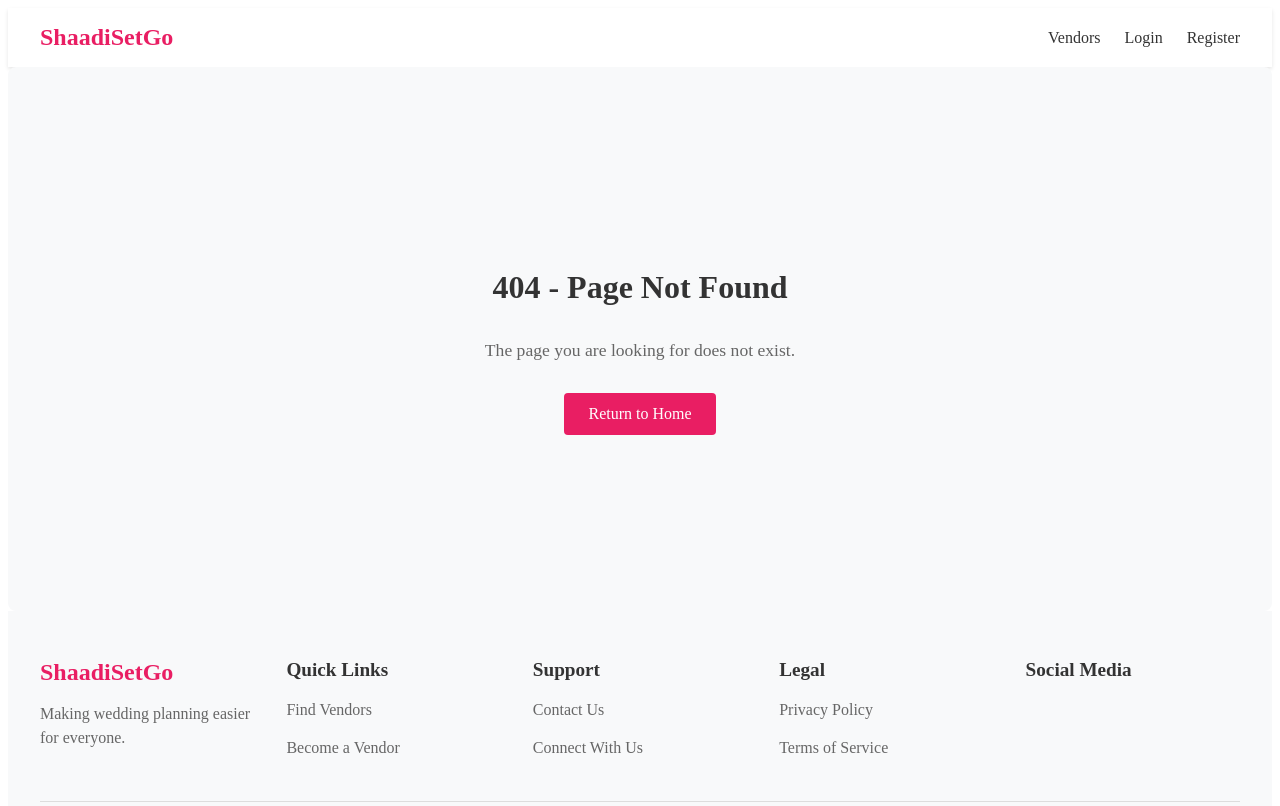
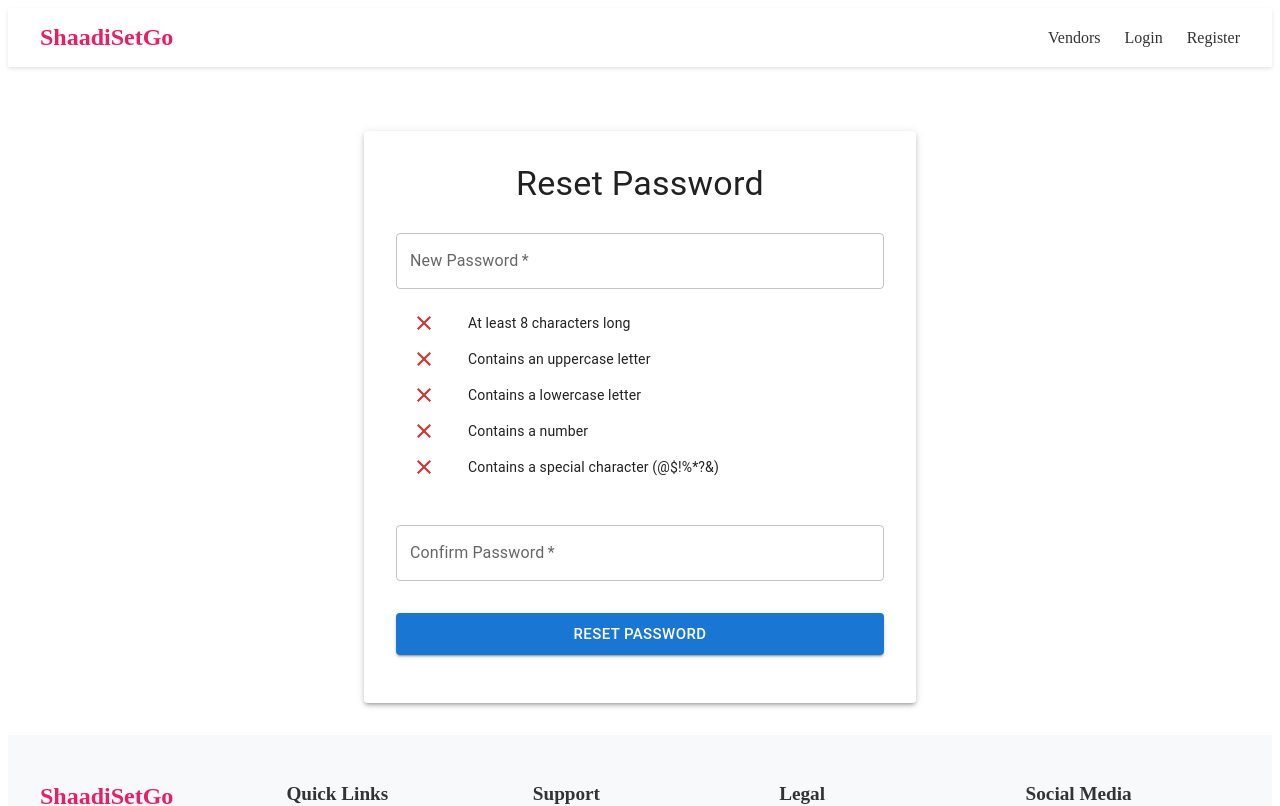
Before and after one commit to Saikrishna115/Shaadisetgo_Frontend, a React (Create React App) app: page /reset-password/1 in a window 1280 px wide. Shown: the top 806 px of the page. Built offline with nearby package versions, Linux system fonts and the light colour scheme.

Commit message:
final commited version 2.8

```diff
--- a/src/App.js
+++ b/src/App.js
@@ -22,6 +22,8 @@ import ConnectWithUs from './pages/ConnectWithUs';
 import NotFound from './pages/NotFound.js';
 import UserProfile from './pages/UserProfile';
 import Calendar from './pages/Calendar';
+import ForgotPassword from './pages/ForgotPassword';
+import ResetPassword from './pages/ResetPassword';
 
 const App = () => {
   return (
@@ -34,6 +36,8 @@ const App = () => {
               <Route path="/" element={<Home />} />
               <Route path="/login" element={<Login />} />
               <Route path="/register" element={<Register />} />
+              <Route path="/forgot-password" element={<ForgotPassword />} />
+              <Route path="/reset-password/:token" element={<ResetPassword />} />
               <Route path="/vendors" element={<VendorList />} />
               <Route path="/contact-us" element={<ContactUs />} />
               <Route path="/privacy-policy" element={<PrivacyPolicy />} />
--- /dev/null
+++ b/src/pages/ForgotPassword.jsx
@@ -0,0 +1,89 @@
+import React, { useState } from 'react';
+import {
+  Container,
+  Box,
+  Typography,
+  TextField,
+  Button,
+  Alert,
+  CircularProgress,
+  Paper
+} from '@mui/material';
+import api from '../services/api';
+
+const ForgotPassword = () => {
+  const [email, setEmail] = useState('');
+  const [isSubmitting, setIsSubmitting] = useState(false);
+  const [error, setError] = useState('');
+  const [success, setSuccess] = useState('');
+
+  const handleSubmit = async (e) => {
+    e.preventDefault();
+    if (isSubmitting) return;
+
+    setIsSubmitting(true);
+    setError('');
+    setSuccess('');
+
+    try {
+      const response = await api.post('/auth/forgot-password', { email });
+      setSuccess(response.data.message || 'Password reset link has been sent to your email.');
+    } catch (err) {
+      setError(err.response?.data?.message || 'Failed to process your request. Please try again.');
+    } finally {
+      setIsSubmitting(false);
+    }
+  };
+
+  return (
+    <Container maxWidth="sm">
+      <Box sx={{ mt: 8, mb: 4 }}>
+        <Paper elevation={3} sx={{ p: 4 }}>
+          <Typography variant="h4" align="center" gutterBottom>
+            Forgot Password
+          </Typography>
+          <Typography variant="body1" align="center" sx={{ mb: 3 }}>
+            Enter your email address and we'll send you a link to reset your password.
+          </Typography>
+
+          {error && (
+            <Alert severity="error" sx={{ mb: 2 }}>
+              {error}
+            </Alert>
+          )}
+
+          {success && (
+            <Alert severity="success" sx={{ mb: 2 }}>
+              {success}
+            </Alert>
+          )}
+
+          <form onSubmit={handleSubmit}>
+            <TextField
+              fullWidth
+              label="Email"
+              type="email"
+              value={email}
+              onChange={(e) => setEmail(e.target.value)}
+              margin="normal"
+              required
+              autoComplete="email"
+            />
+            <Button
+              type="submit"
+              fullWidth
+              variant="contained"
+              size="large"
+              sx={{ mt: 3, mb: 2 }}
+              disabled={isSubmitting}
+            >
+              {isSubmitting ? <CircularProgress size={24} /> : 'Send Reset Link'}
+            </Button>
+          </form>
+        </Paper>
+      </Box>
+    </Container>
+  );
+};
+
+export default ForgotPassword;
--- a/src/pages/Login.jsx
+++ b/src/pages/Login.jsx
@@ -116,6 +116,16 @@ const Login = () => {
             >
               {isSubmitting ? <CircularProgress size={24} /> : 'Login'}
             </Button>
+
+            <Box sx={{ textAlign: 'right', mb: 2 }}>
+              <Button
+                onClick={() => navigate('/forgot-password')}
+                color="primary"
+                size="small"
+              >
+                Forgot Password?
+              </Button>
+            </Box>
           </form>
 
           <Box sx={{ mt: 2, textAlign: 'center' }}>
--- a/src/pages/Register.js
+++ b/src/pages/Register.js
@@ -268,6 +268,16 @@ const Register = () => {
             required
             minLength="8"
           />
+          <small style={{ color: '#666', marginTop: '4px', display: 'block' }}>
+            Password must contain:
+            <ul style={{ margin: '4px 0', paddingLeft: '20px' }}>
+              <li style={{ color: /[A-Z]/.test(formData.password) ? '#4caf50' : '#666' }}>At least one uppercase letter</li>
+              <li style={{ color: /[a-z]/.test(formData.password) ? '#4caf50' : '#666' }}>At least one lowercase letter</li>
+              <li style={{ color: /\d/.test(formData.password) ? '#4caf50' : '#666' }}>At least one number</li>
+              <li style={{ color: /[@$!%*?&]/.test(formData.password) ? '#4caf50' : '#666' }}>At least one special character (@$!%*?&)</li>
+              <li style={{ color: formData.password.length >= 8 ? '#4caf50' : '#666' }}>At least 8 characters long</li>
+            </ul>
+          </small>
         </div>
 
         <div className="form-group">
--- /dev/null
+++ b/src/pages/ResetPassword.jsx
@@ -0,0 +1,163 @@
+import React, { useState } from 'react';
+import { useNavigate, useParams } from 'react-router-dom';
+import {
+  Container,
+  Box,
+  Typography,
+  TextField,
+  Button,
+  Alert,
+  CircularProgress,
+  Paper,
+  List,
+  ListItem,
+  ListItemIcon,
+  ListItemText
+} from '@mui/material';
+import { Check as CheckIcon, Close as CloseIcon } from '@mui/icons-material';
+import api from '../services/api';
+
+const ResetPassword = () => {
+  const navigate = useNavigate();
+  const { token } = useParams();
+  const [password, setPassword] = useState('');
+  const [confirmPassword, setConfirmPassword] = useState('');
+  const [isSubmitting, setIsSubmitting] = useState(false);
+  const [error, setError] = useState('');
+  const [success, setSuccess] = useState('');
+
+  const passwordRequirements = [
+    {
+      label: 'At least 8 characters long',
+      test: (pass) => pass.length >= 8
+    },
+    {
+      label: 'Contains an uppercase letter',
+      test: (pass) => /[A-Z]/.test(pass)
+    },
+    {
+      label: 'Contains a lowercase letter',
+      test: (pass) => /[a-z]/.test(pass)
+    },
+    {
+      label: 'Contains a number',
+      test: (pass) => /\d/.test(pass)
+    },
+    {
+      label: 'Contains a special character (@$!%*?&)',
+      test: (pass) => /[@$!%*?&]/.test(pass)
+    }
+  ];
+
+  const handleSubmit = async (e) => {
+    e.preventDefault();
+    if (isSubmitting) return;
+
+    // Validate password
+    if (!passwordRequirements.every(req => req.test(password))) {
+      setError('Please ensure your password meets all requirements.');
+      return;
+    }
+
+    if (password !== confirmPassword) {
+      setError('Passwords do not match.');
+      return;
+    }
+
+    setIsSubmitting(true);
+    setError('');
+    setSuccess('');
+
+    try {
+      const response = await api.post('/auth/reset-password', {
+        token,
+        password
+      });
+
+      setSuccess(response.data.message || 'Password has been reset successfully.');
+
+      // Redirect to login after 3 seconds
+      setTimeout(() => {
+        navigate('/login');
+      }, 3000);
+    } catch (err) {
+      setError(err.response?.data?.message || 'Failed to reset password. Please try again.');
+    } finally {
+      setIsSubmitting(false);
+    }
+  };
+
+  return (
+    <Container maxWidth="sm">
+      <Box sx={{ mt: 8, mb: 4 }}>
+        <Paper elevation={3} sx={{ p: 4 }}>
+          <Typography variant="h4" align="center" gutterBottom>
+            Reset Password
+          </Typography>
+
+          {error && (
+            <Alert severity="error" sx={{ mb: 2 }}>
+              {error}
+            </Alert>
+          )}
+
+          {success && (
+            <Alert severity="success" sx={{ mb: 2 }}>
+              {success}
+            </Alert>
+          )}
+
+          <form onSubmit={handleSubmit}>
+            <TextField
+              fullWidth
+              label="New Password"
+              type="password"
+              value={password}
+              onChange={(e) => setPassword(e.target.value)}
+              margin="normal"
+              required
+            />
+
+            <List dense sx={{ mb: 2 }}>
+              {passwordRequirements.map((req, index) => (
+                <ListItem key={index}>
+                  <ListItemIcon>
+                    {req.test(password) ? (
+                      <CheckIcon color="success" />
+                    ) : (
+                      <CloseIcon color="error" />
+                    )}
+                  </ListItemIcon>
+                  <ListItemText primary={req.label} />
+                </ListItem>
+              ))}
+            </List>
+
+            <TextField
+              fullWidth
+              label="Confirm Password"
+              type="password"
+              value={confirmPassword}
+              onChange={(e) => setConfirmPassword(e.target.value)}
+              margin="normal"
+              required
+            />
+
+            <Button
+              type="submit"
+              fullWidth
+              variant="contained"
+              size="large"
+              sx={{ mt: 3, mb: 2 }}
+              disabled={isSubmitting}
+            >
+              {isSubmitting ? <CircularProgress size={24} /> : 'Reset Password'}
+            </Button>
+          </form>
+        </Paper>
+      </Box>
+    </Container>
+  );
+};
+
+export default ResetPassword;
```
